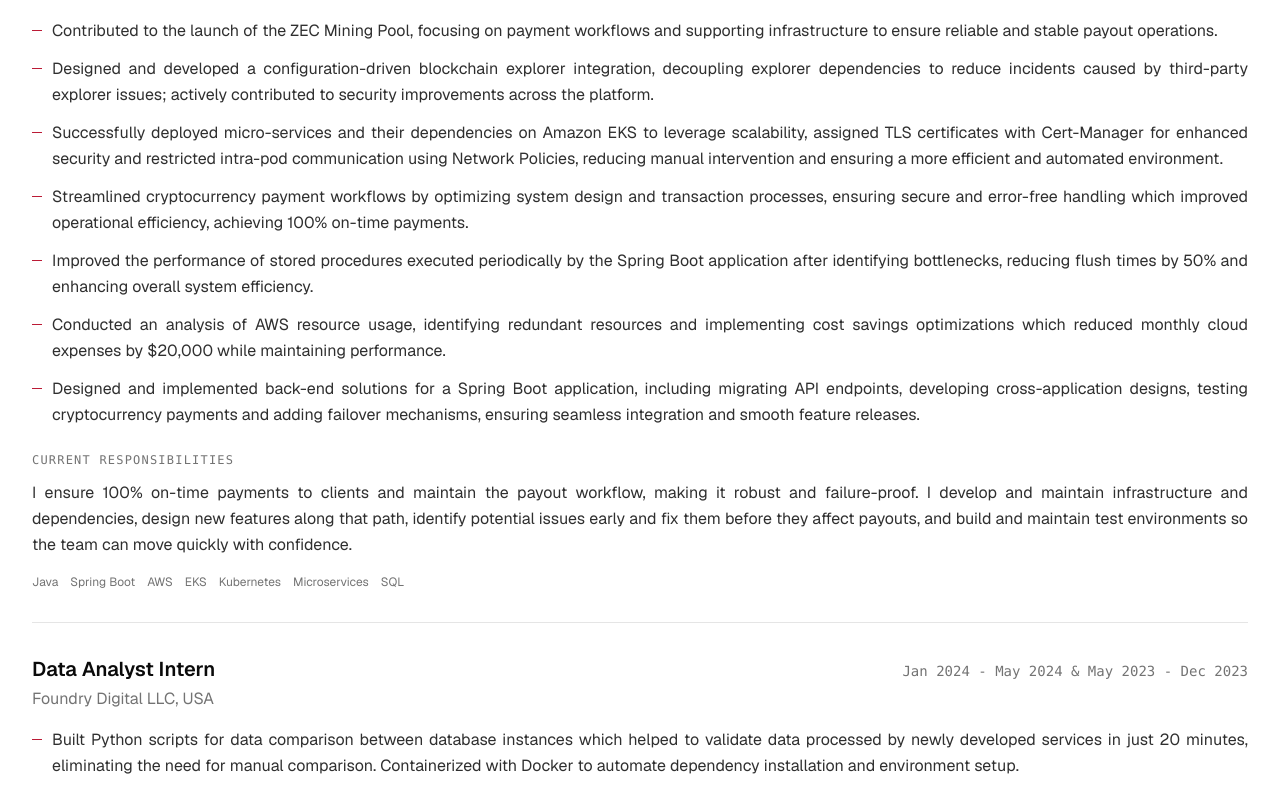
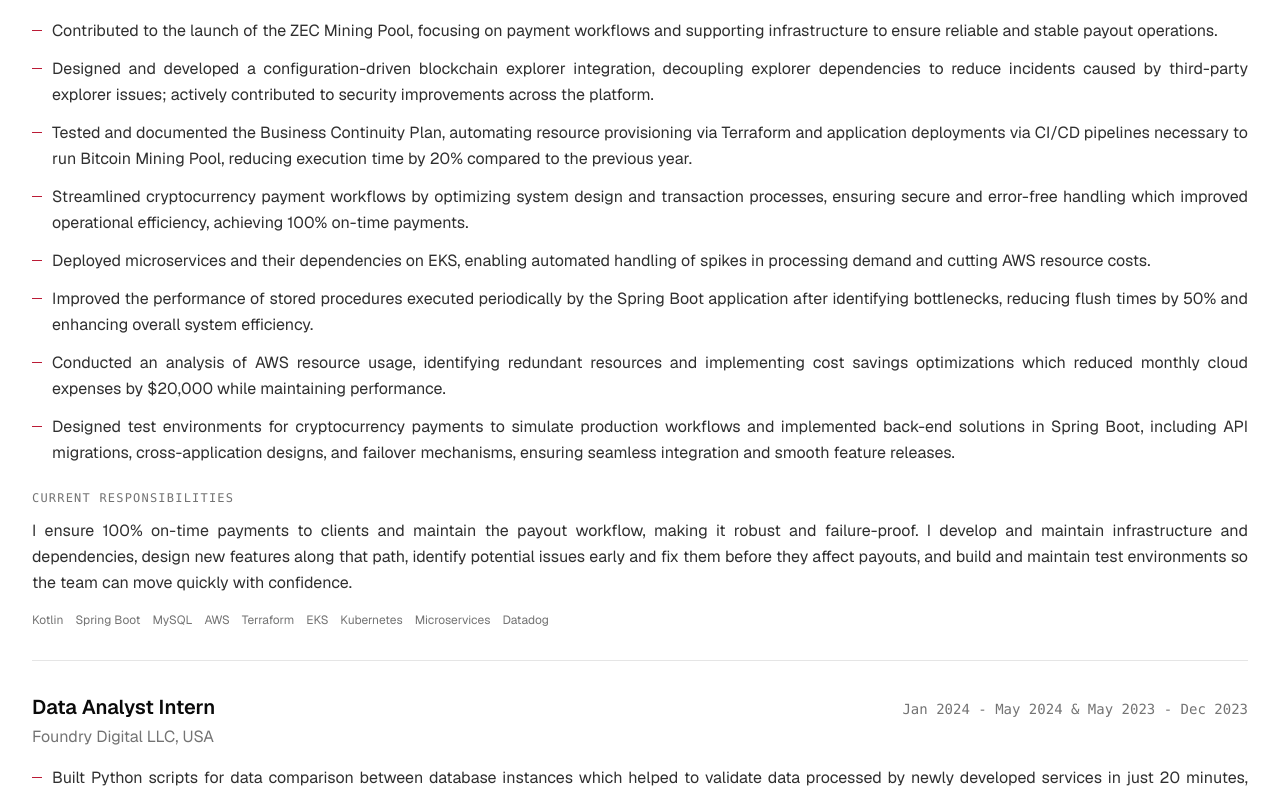
Before and after one commit to comkar893/comkar893.github.io, a Next.js app: page / in a window 1280 px wide. Shown: the part 1061-1856 px from the top of the page. Built offline with nearby package versions, Linux system fonts and the light colour scheme.

Commit message:
Fix Content

```diff
--- a/src/components/header.tsx
+++ b/src/components/header.tsx
@@ -14,7 +14,7 @@ const navItems = [
 ];
 
 const linkClass =
-  'rounded-sm text-sm text-muted-foreground transition-colors duration-200 hover:text-foreground focus-visible:outline-none focus-visible:ring-2 focus-visible:ring-ring';
+  'relative rounded-sm py-1 text-sm text-muted-foreground transition-colors duration-200 hover:text-foreground focus-visible:outline-none focus-visible:ring-2 focus-visible:ring-ring after:absolute after:-bottom-0.5 after:left-0 after:h-0.5 after:w-full after:origin-left after:scale-x-0 after:rounded-full after:bg-accent after:transition-transform after:duration-300 hover:after:scale-x-100 motion-reduce:after:transition-none';
 
 const Header: FC = () => {
   return (
--- a/src/data/cv.ts
+++ b/src/data/cv.ts
@@ -53,7 +53,7 @@ export const educationData: CvEntry[] = [
     title: 'Master of Science in Data Science',
     subtitle: 'Rochester Institute of Technology',
     period: 'Graduated May 2024',
-    description: 'GPA: 4.0/4.0. Focused on advanced data analysis, machine learning, and statistical modeling.',
+    description: 'GPA: 4.0/4.0.',
     location: 'Rochester, NY',
     logoUrl: 'https://placehold.co/40x40.png',
     logoAiHint: 'university building',
@@ -81,16 +81,17 @@ export const experienceData: CvEntry[] = [
     description: [
       'Contributed to the launch of the ZEC Mining Pool, focusing on payment workflows and supporting infrastructure to ensure reliable and stable payout operations.',
       'Designed and developed a configuration-driven blockchain explorer integration, decoupling explorer dependencies to reduce incidents caused by third-party explorer issues; actively contributed to security improvements across the platform.',
-      'Successfully deployed micro-services and their dependencies on Amazon EKS to leverage scalability, assigned TLS certificates with Cert-Manager for enhanced security and restricted intra-pod communication using Network Policies, reducing manual intervention and ensuring a more efficient and automated environment.',
+      'Tested and documented the Business Continuity Plan, automating resource provisioning via Terraform and application deployments via CI/CD pipelines necessary to run Bitcoin Mining Pool, reducing execution time by 20% compared to the previous year.',
       'Streamlined cryptocurrency payment workflows by optimizing system design and transaction processes, ensuring secure and error-free handling which improved operational efficiency, achieving 100% on-time payments.',
+      'Deployed microservices and their dependencies on EKS, enabling automated handling of spikes in processing demand and cutting AWS resource costs.',
       'Improved the performance of stored procedures executed periodically by the Spring Boot application after identifying bottlenecks, reducing flush times by 50% and enhancing overall system efficiency.',
       'Conducted an analysis of AWS resource usage, identifying redundant resources and implementing cost savings optimizations which reduced monthly cloud expenses by $20,000 while maintaining performance.',
-      'Designed and implemented back-end solutions for a Spring Boot application, including migrating API endpoints, developing cross-application designs, testing cryptocurrency payments and adding failover mechanisms, ensuring seamless integration and smooth feature releases.',
+      'Designed test environments for cryptocurrency payments to simulate production workflows and implemented back-end solutions in Spring Boot, including API migrations, cross-application designs, and failover mechanisms, ensuring seamless integration and smooth feature releases.',
     ],
     responsibilities:
       'I ensure 100% on-time payments to clients and maintain the payout workflow, making it robust and failure-proof. I develop and maintain infrastructure and dependencies, design new features along that path, identify potential issues early and fix them before they affect payouts, and build and maintain test environments so the team can move quickly with confidence.',
     location: 'USA',
-    tags: ['Java', 'Spring Boot', 'AWS', 'EKS', 'Kubernetes', 'Microservices', 'SQL'],
+    tags: ['Kotlin', 'Spring Boot', 'MySQL', 'AWS', 'Terraform', 'EKS', 'Kubernetes', 'Microservices', 'Datadog'],
     logoUrl: 'https://placehold.co/40x40.png',
     logoAiHint: 'company office',
   },
```
Also changed, not shown: 1 other file (tests, documents, lock files or other folders).
